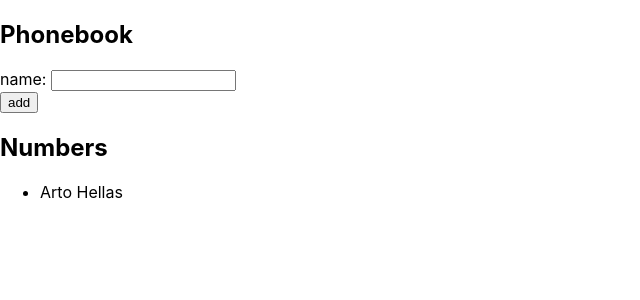
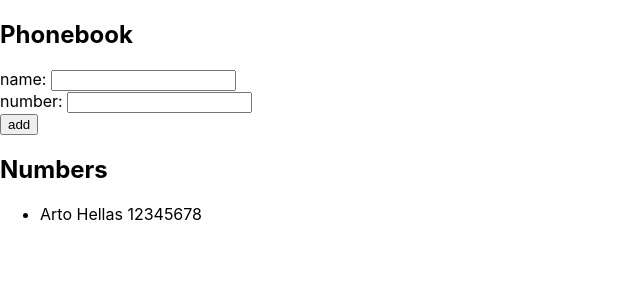
Before and after one commit to inflationsquare/fso2022, a React (Create React App) app in the folder part2/phonebook/: page / in a window 1280 px wide. Shown: the top 300 px of the page, without its empty margins (0-640 px from the left). Built offline with nearby package versions, Linux system fonts and the light colour scheme.

Commit message:
exercise 2.8

```diff
--- a/part2/phonebook/src/App.js
+++ b/part2/phonebook/src/App.js
@@ -1,16 +1,17 @@
 import { useState } from 'react'
 
-const Contact = ({name}) => <><li key={name}>{name}</li></>
+const Contact = ({name, number}) => <><li key={name}>{name} {number}</li></>
 
 const App = () => {
   const [persons, setPersons] = useState([
-    { name: 'Arto Hellas' }
+    { name: 'Arto Hellas', number: '12345678'}
   ])
   const [newName, setNewName] = useState('')
+  const [newNumber, setNewNumber] = useState('')
 
   const addPerson = (event) => {
     event.preventDefault()
-    const person = {name: newName}
+    const person = {name: newName, number: newNumber}
     persons.filter(p => p.name === newName).length > 0 ?
       alert(`${newName} is already added to phonebook`) :
       setPersons(persons.concat(person))
@@ -18,6 +19,10 @@ const App = () => {
 
   const updateName = (event) => {
     setNewName(event.target.value)
+  }
+
+  const updateNumber = (event) => {
+    setNewNumber(event.target.value)
   }
 
   return (
@@ -28,12 +33,15 @@ const App = () => {
           name: <input value={newName} onChange={updateName}/>
         </div>
         <div>
+          number: <input value={newNumber} onChange={updateNumber}/>
+        </div>
+        <div>
           <button type="submit">add</button>
         </div>
       </form>
       <h2>Numbers</h2>
       <ul>
-    {persons.map(p => <Contact name={p.name}/>)}
+    {persons.map(p => <Contact name={p.name} number={p.number}/>)}
       </ul>
 
     </div>
```
